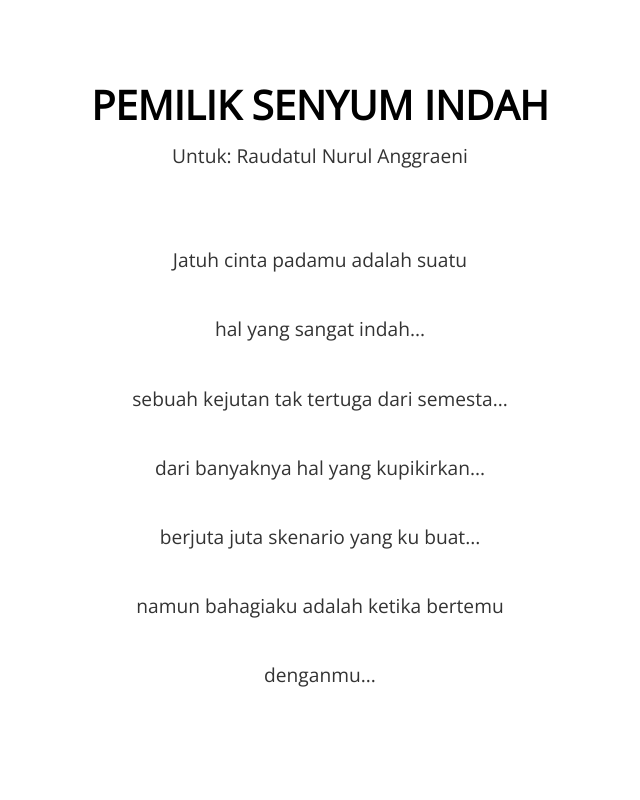
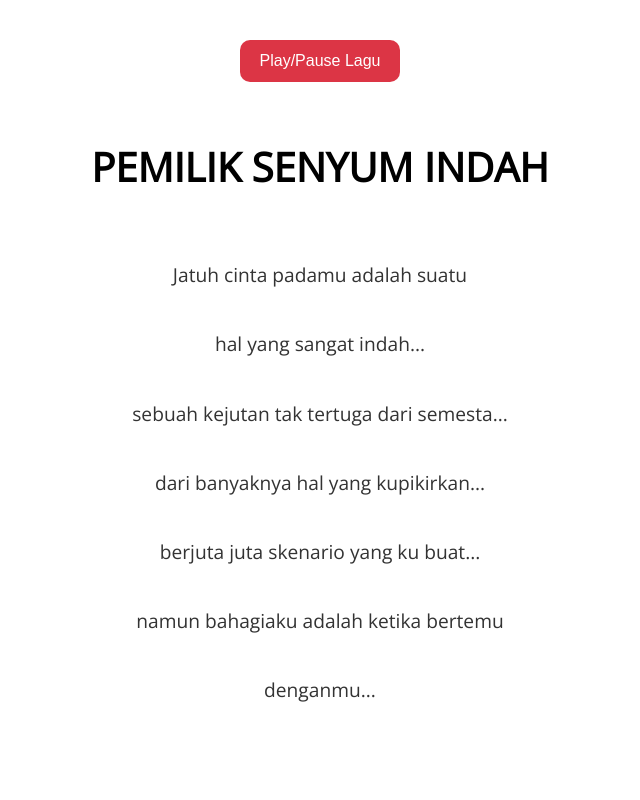
Before and after one commit to cosmiceiling/RNA, a plain HTML site: page index.html in a window 1280 px wide. Shown: the top 800 px of the page, without its empty margins (320-960 px from the left). Drawn offline with nearby package versions, Linux system fonts and the light colour scheme.

Commit message:
Update index.html

```diff
--- a/index.html
+++ b/index.html
@@ -14,9 +14,18 @@
       display: flex;
       flex-direction: column;
       align-items: center;
-      justify-content: center;
-      padding: 50px 20px;
+      padding: 40px 20px;
       overflow-x: hidden;
+    }
+    .play-btn {
+      background-color: #dc3545;
+      color: white;
+      padding: 12px 20px;
+      font-size: 1em;
+      border: none;
+      border-radius: 10px;
+      cursor: pointer;
+      margin-bottom: 30px;
     }
     h1 {
       font-family: 'Open Sans', sans-serif;
@@ -24,10 +33,7 @@
       font-weight: bold;
       margin-bottom: 10px;
       color: #000000;
-    }
-    .to {
-      font-size: 1.2em;
-      margin-bottom: 40px;
+      text-align: center;
     }
     .poem {
       max-width: 700px;
@@ -35,6 +41,7 @@
       line-height: 1.8;
       white-space: pre-line;
       text-align: center;
+      margin-top: 20px;
     }
     .buttons {
       margin-top: 40px;
@@ -43,19 +50,14 @@
       flex-wrap: wrap;
       justify-content: center;
     }
-    button {
+    .love-btn {
+      background-color: #0d6efd;
+      color: white;
       padding: 12px 20px;
       font-size: 1em;
       border: none;
       border-radius: 10px;
       cursor: pointer;
-      color: white;
-    }
-    .play-btn {
-      background-color: #dc3545;
-    }
-    .love-btn {
-      background-color: #0d6efd;
     }
 
     /* Hujan Love */
@@ -77,8 +79,14 @@
   </style>
 </head>
 <body>
+
+  <!-- Tombol Play di paling atas -->
+  <button class="play-btn" onclick="toggleMusic()">Play/Pause Lagu</button>
+
+  <!-- Judul -->
   <h1>PEMILIK SENYUM INDAH</h1>
-  <div class="to">Untuk: Raudatul Nurul Anggraeni</div>
+
+  <!-- Puisi -->
   <div class="poem">
     Jatuh cinta padamu adalah suatu<br>
     hal yang sangat indah...<br>
@@ -95,16 +103,18 @@
     dan mampu meredakan semua lara...
   </div>
 
+  <!-- Tombol Love -->
   <div class="buttons">
-    <button class="play-btn" onclick="toggleMusic()">Play/Pause Lagu</button>
     <button class="love-btn" onclick="rainLove()">I love you 💙</button>
   </div>
 
+  <!-- Musik -->
   <audio id="bg-music" loop>
     <source src="https://docs.google.com/uc?export=open&id=1QFzHTIXBFWM2M2Ad0N1mZcHVHChyVuVw" type="audio/mp3">
     Browser kamu tidak mendukung audio.
   </audio>
 
+  <!-- Script -->
   <script>
     const music = document.getElementById("bg-music");
 
```
